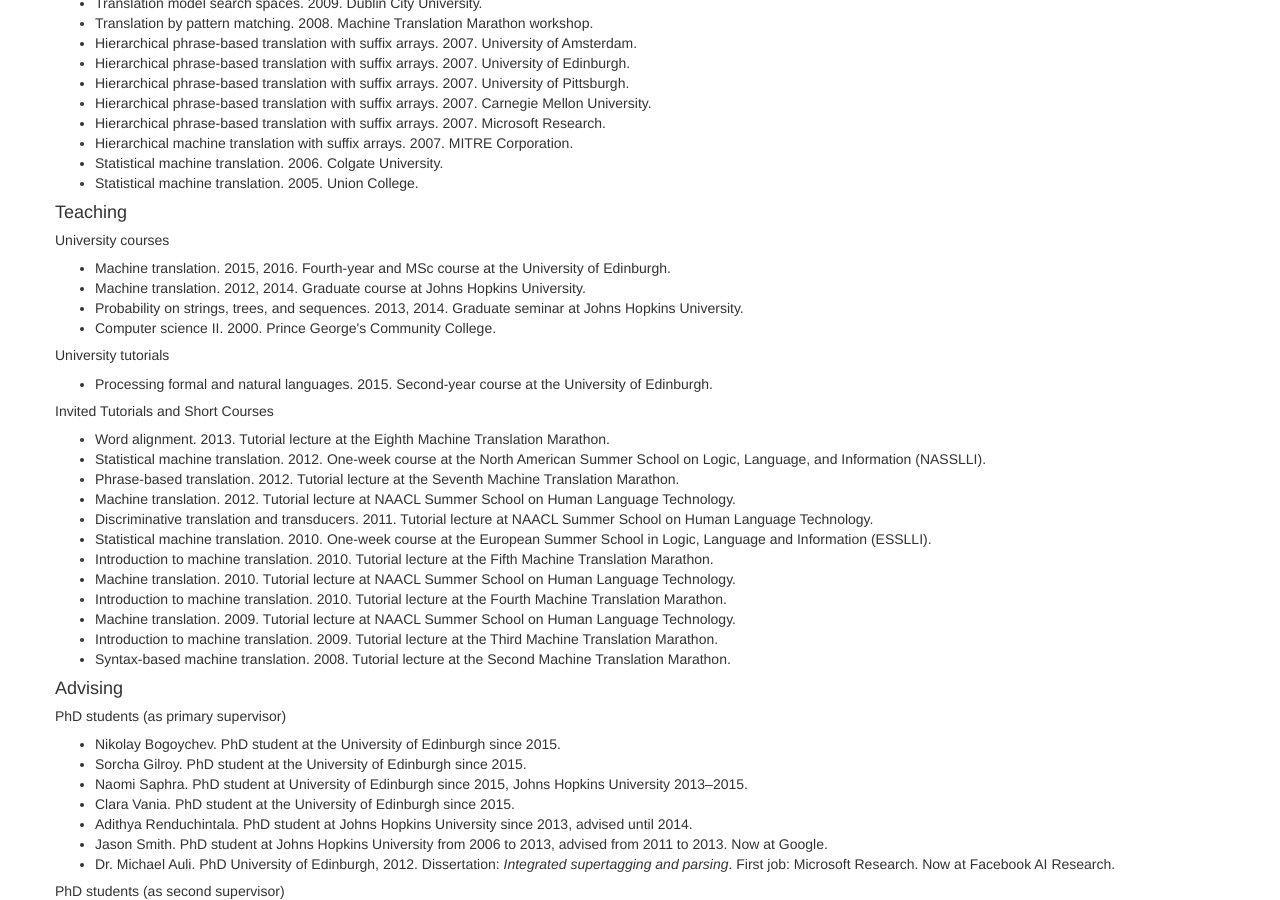
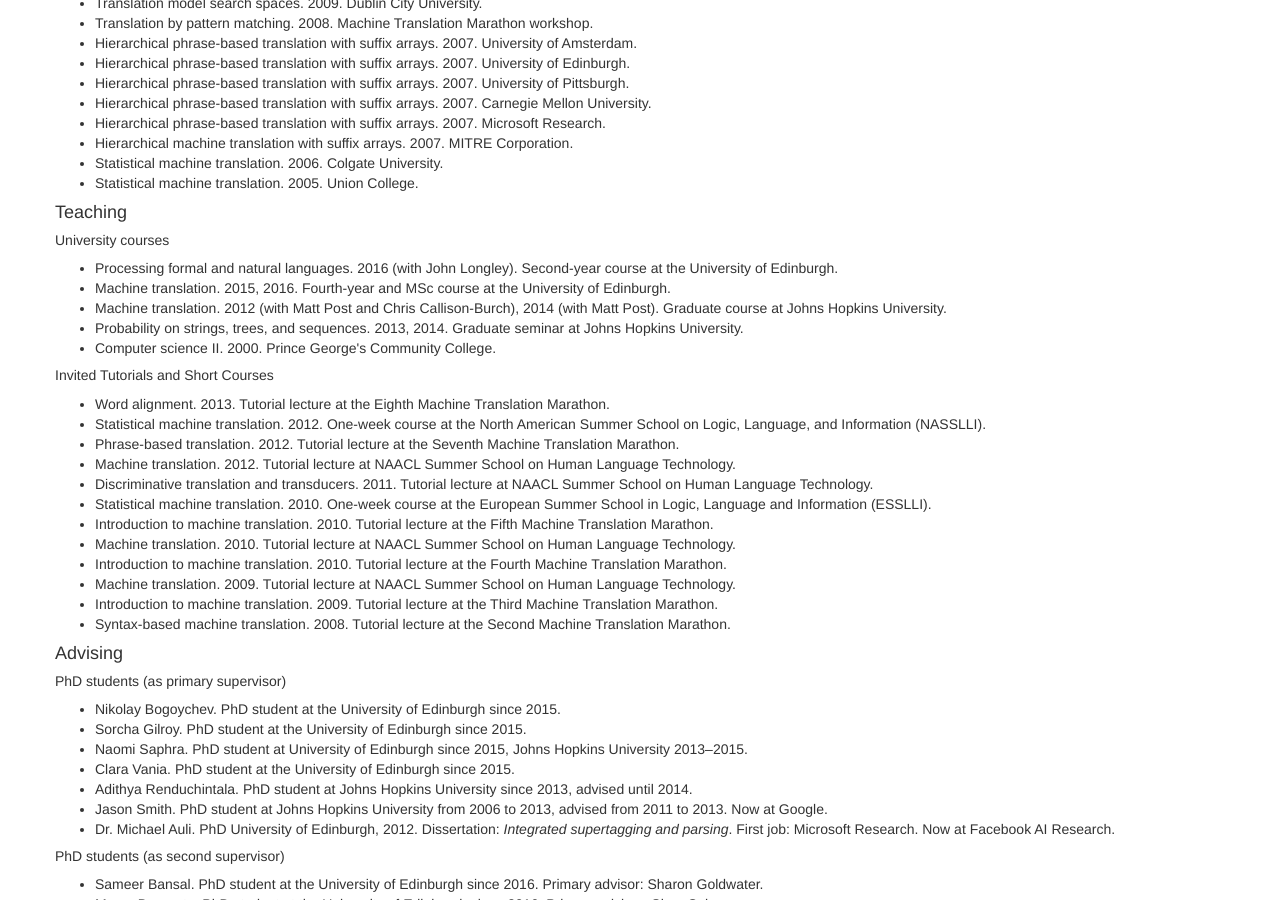
Before and after one commit to alopez/alopez.github.com, a Jekyll site: the page built from cv.html, in a window 1280 px wide and 900 px high, scrolled down 1958 px. Built offline with Jekyll 4.4.1, drawn with Linux system fonts in a browser that asks for light colours.

Commit message:
Update teaching

```diff
--- a/cv.html
+++ b/cv.html
@@ -184,12 +184,16 @@ after-pubs:
         heading: University courses
         items:
           -
+            title: Processing formal and natural languages
+            year: 2016 (with John Longley)
+            detail: Second-year course at the University of Edinburgh
+          -
             title: Machine translation
             year: 2015, 2016
             detail: Fourth-year and MSc course at the University of Edinburgh
           -
             title: Machine translation
-            year: 2012, 2014
+            year: 2012 (with Matt Post and Chris Callison-Burch), 2014 (with Matt Post)
             detail: Graduate course at Johns Hopkins University
           -
             title: Probability on strings, trees, and sequences
@@ -199,13 +203,6 @@ after-pubs:
             title: Computer science II
             year: 2000
             detail: Prince George's Community College
-      -
-        heading: University tutorials
-        items:
-          -
-            title: Processing formal and natural languages
-            year: 2015
-            detail: Second-year course at the University of Edinburgh
       -
         heading: Invited Tutorials and Short Courses
         items:
--- a/teaching.html
+++ b/teaching.html
@@ -17,6 +17,7 @@ picture: teaching
 
 <h4>Courses at the University of Edinburgh</h4>
 <dl class="dl-horizontal">
+  <dt>Autumn 2016</dt><dd><a href="http://www.inf.ed.ac.uk/teaching/courses/inf2a/">Informatics 2A: Processing Formal and Natural Languages</a></dd>
   <dt>Spring 2015 and 2016</dt><dd><a href="http://www.inf.ed.ac.uk/teaching/courses/mt/">INFR11062 Machine translation</a></dd>
 </dl>
 <h4>Courses at Johns Hopkins</h4>
```
